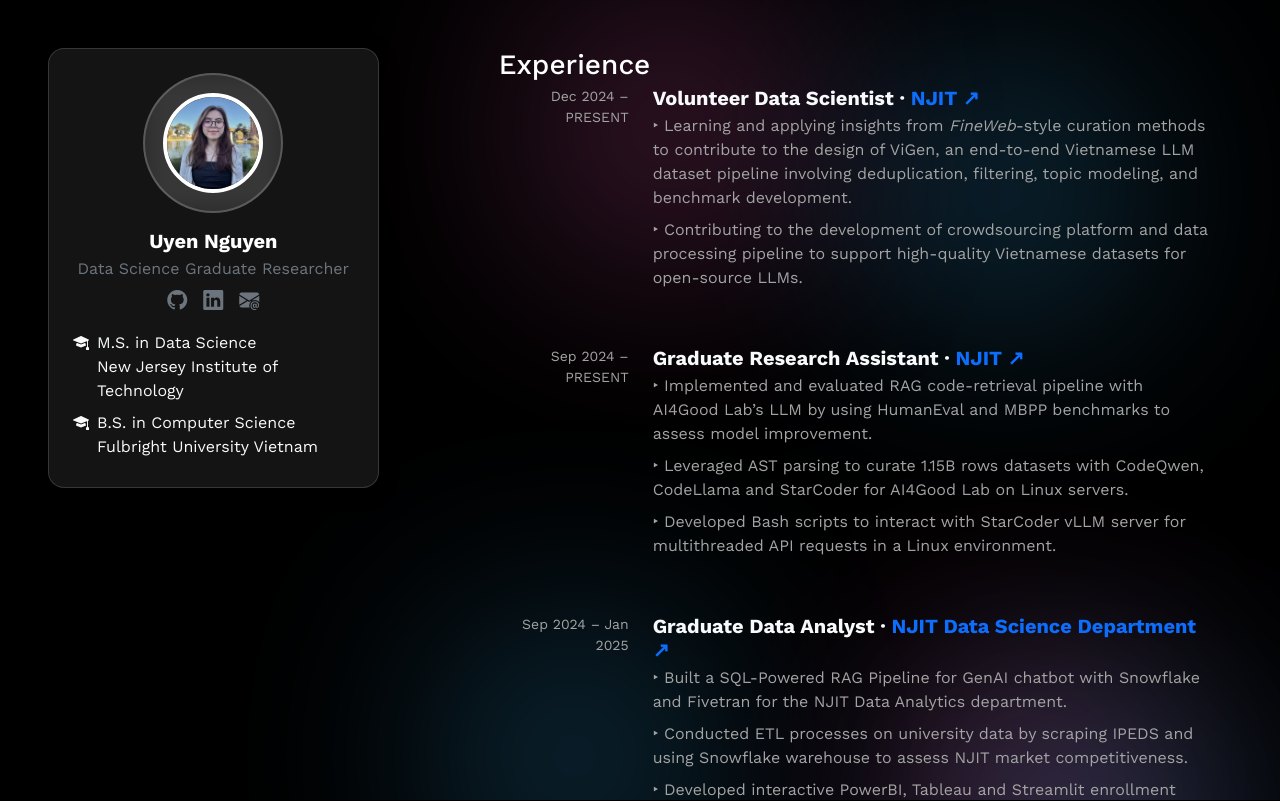
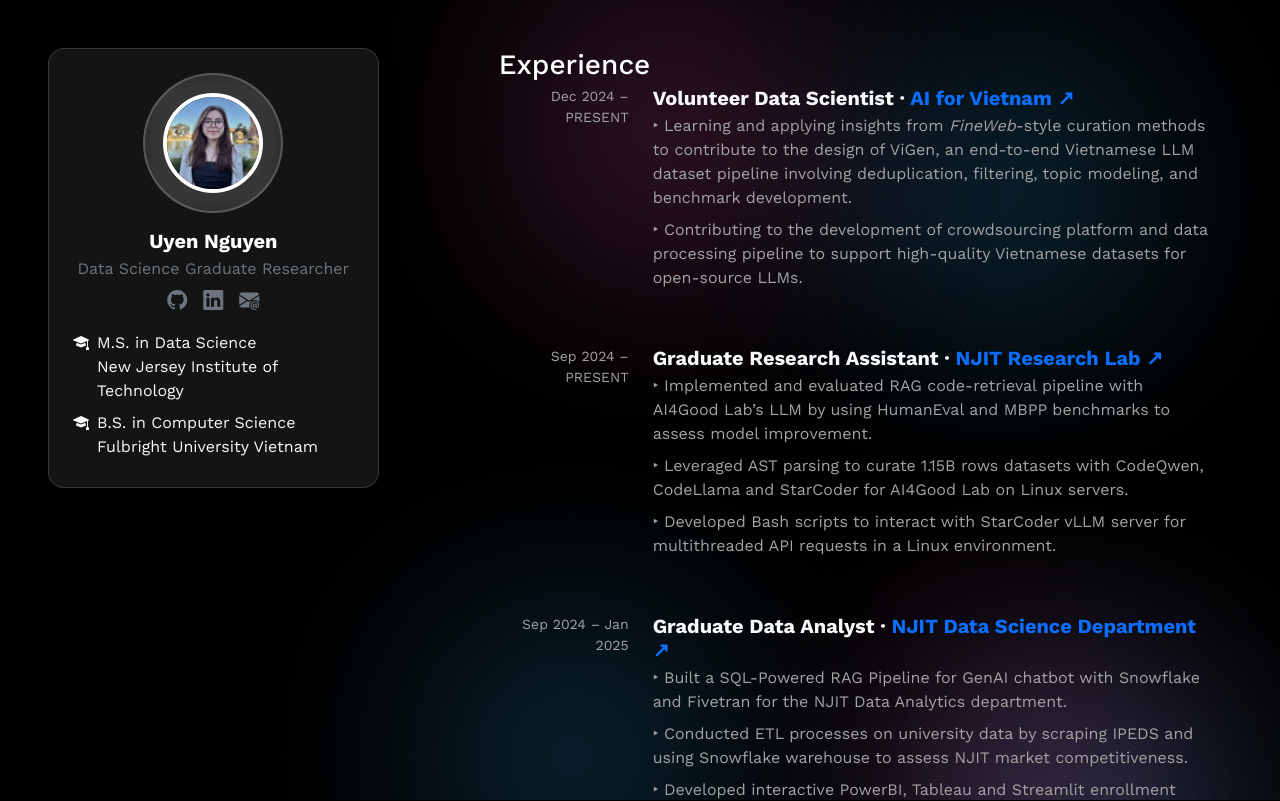
Before and after one commit to pengwingokla/portfolio, a React (Vite) app: page / in a window 1280 px wide. Shown: the top 801 px of the page. Built offline with nearby package versions, Linux system fonts and the light colour scheme.

Commit message:
Update experience

```diff
--- a/src/App.jsx
+++ b/src/App.jsx
@@ -19,8 +19,8 @@
   const experienceList = [
     {
       role: "Volunteer Data Scientist",
-      company: "NJIT",
-      link: "https://www.njit.edu",
+      company: "AI for Vietnam",
+      link: "https://aiforvietnam.org/about-us/",
       date: "Dec 2024 – PRESENT",
       description: [
         <>
@@ -32,8 +32,8 @@
     },
     {
       role: "Graduate Research Assistant",
-      company: "NJIT",
-      link: "https://sites.google.com/site/ihaiphan/home?authuser=0",
+      company: "NJIT Research Lab",
+      link: "hhttps://www.njit.edu",
       date: "Sep 2024 – PRESENT",
       description: [
         "‣ Implemented and evaluated RAG code-retrieval pipeline with AI4Good Lab’s LLM by using HumanEval and MBPP benchmarks to assess model improvement.",
```
